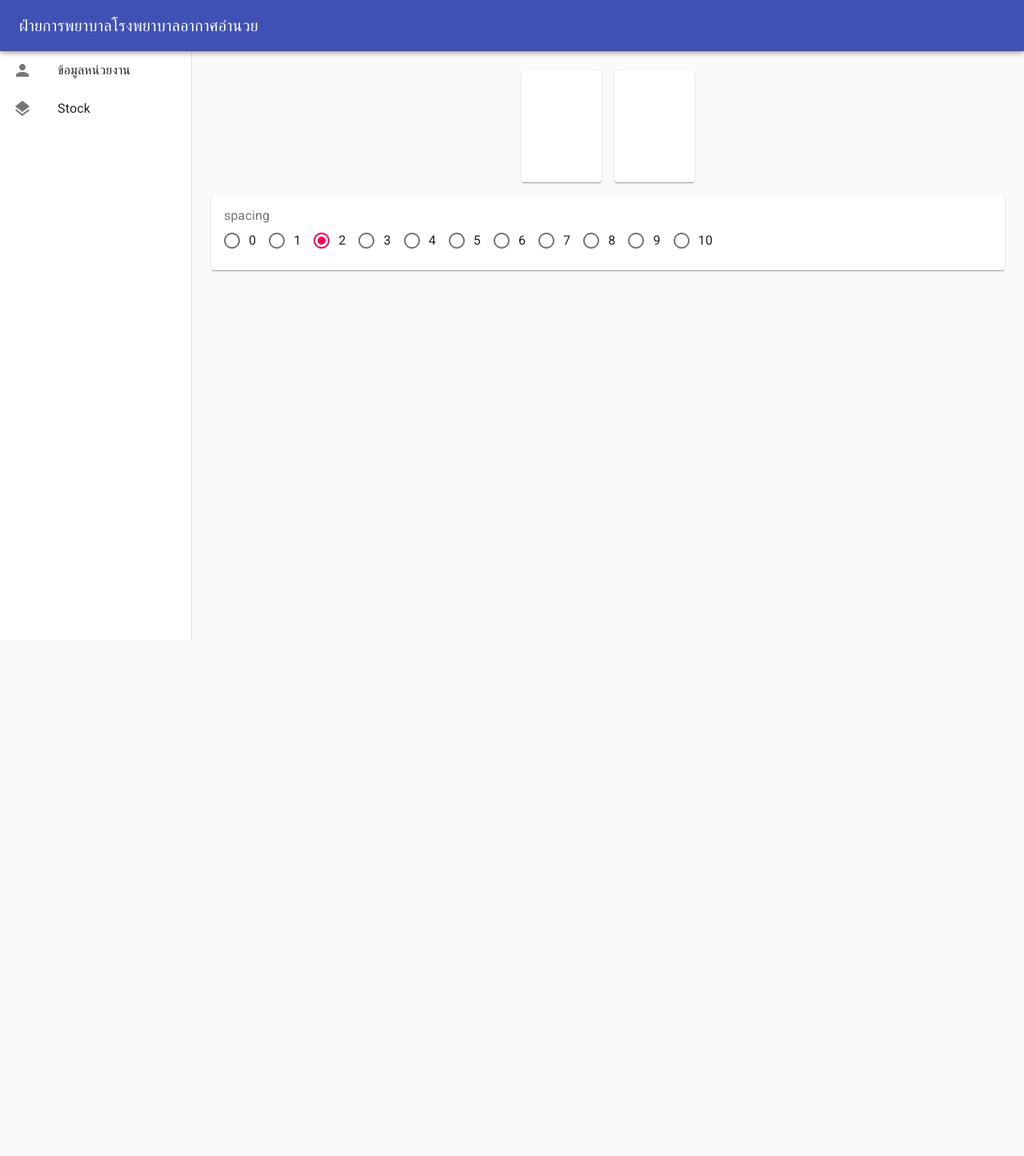
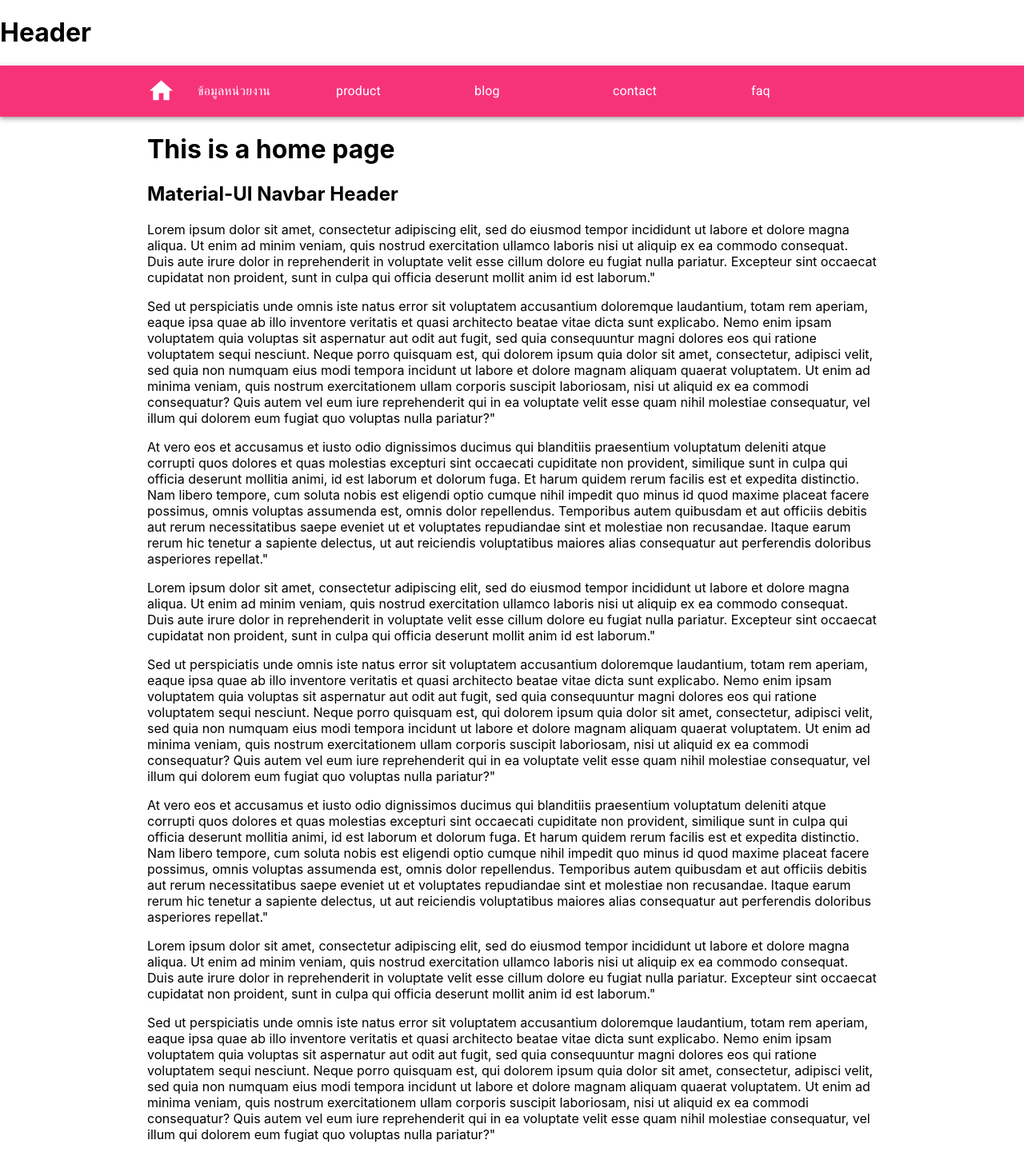
Before and after one commit to yeawyow/web-nures, a React (Create React App) app: page / in a window 1280 px wide. Shown: the top 1446 px of the page at 80% size. Before the commit the page ends 800 px from the top, so only its background shows below. Built offline with nearby package versions, Linux system fonts and the light colour scheme.

Commit message:
pagemain

```diff
--- a/src/App.js
+++ b/src/App.js
@@ -1,40 +1,33 @@
-import React from "react";
-import Header from "./components/fragments/Header";
-import MenuLeft from "./components/fragments/MenuLeft";
-import Main from "./components/pages/Main";
-import { makeStyles } from "@material-ui/core/styles";
-import CssBaseline from "@material-ui/core/CssBaseline";
-import { BrowserRouter as Router, Switch, Route } from "react-router-dom";
-import Login from "./components/pages/Login";
-import { Toolbar } from "@material-ui/core";
-import About from "./components/pages/About";
-
-const useStyles = makeStyles((theme) => ({
-  root: {
-    display: "flex",
-  },
-  content: {
-    flexGrow: 1,
-    padding: theme.spacing(3),
-  },
-}));
+import React from 'react';
+import Header from './components/fragments/Header';
+import Main from './components/pages/Main';
+import { createMuiTheme, ThemeProvider } from '@material-ui/core/styles';
+import { BrowserRouter as Router, Switch, Route } from 'react-router-dom';
+import Login from './components/pages/Login';
+import About from './components/pages/About';
+import NavBar from './components/fragments/Navbar';
+import { green, orange } from '@material-ui/core/colors';
 
 export default function App() {
-  const classes = useStyles();
+	const theme = createMuiTheme({
+		palette: {
+			primary: {
+				500: '#f73378'
+			}
+		}
+	});
 	return (
-    <div className={classes.root}>
+		<div>
 			<Router>
+				<ThemeProvider theme={theme}>
 					<Header />
-        <CssBaseline />
-        <MenuLeft />
-        <main className={classes.content}>
-          <Toolbar />
+					<NavBar />
 					<Switch>
 						<Route exact path={`${process.env.PUBLIC_URL}/`} component={Main} />
-            <Route path={`${process.env.PUBLIC_URL}/About`} component={About} />
+						<Route path={`${process.env.PUBLIC_URL}/about`} component={About} />
 						<Route path={`${process.env.PUBLIC_URL}/login`} component={Login} />
 					</Switch>
-        </main>
+				</ThemeProvider>
 			</Router>
 		</div>
 	);
--- a/src/components/fragments/Header.js
+++ b/src/components/fragments/Header.js
@@ -1,48 +1,9 @@
-import React from "react";
-import { makeStyles } from "@material-ui/core/styles";
-import AppBar from "@material-ui/core/AppBar";
-import Toolbar from "@material-ui/core/Toolbar";
-import IconButton from "@material-ui/core/IconButton";
-import Typography from "@material-ui/core/Typography";
-import MenuIcon from "@material-ui/icons/Menu";
-const useStyles = makeStyles((theme) => ({
-  appBar: {
-    zIndex: theme.zIndex.drawer + 1,
-  },
-  menuButton: {
-    marginRight: theme.spacing(2),
-    [theme.breakpoints.up("sm")]: {
-      display: "none",
-    },
-  },
-  closeMenuButton: {
-    marginRight: "auto",
-    marginLeft: 0,
-  },
-}));
+import React from 'react';
 
 export default function Header() {
-  const classes = useStyles();
-
-  function handleDrawerToggle() {
-    //  setMobileOpen(!mobileOpen);
-  }
-  return (
-    <AppBar position="fixed" className={classes.appBar}>
-      <Toolbar>
-        <IconButton
-          color="inherit"
-          aria-label="Open drawer"
-          edge="start"
-          onClick={handleDrawerToggle}
-          className={classes.menuButton}
-        >
-          <MenuIcon />
-        </IconButton>
-        <Typography variant="h6" noWrap>
-          ฝ่ายการพยาบาลโรงพยาบาลอากาศอำนวย
-        </Typography>
-      </Toolbar>
-    </AppBar>
-  );
+	return (
+		<div>
+			<h1>Header</h1>
+		</div>
+	);
 }
--- a/src/components/fragments/MenuLeft.js
+++ b/src/components/fragments/MenuLeft.js
@@ -1,46 +1,39 @@
-import React from "react";
-import Drawer from "@material-ui/core/Drawer";
-import ListItem from "@material-ui/core/ListItem";
-import ListItemIcon from "@material-ui/core/ListItemIcon";
-import ListItemText from "@material-ui/core/ListItemText";
-import { makeStyles, useTheme } from "@material-ui/core/styles";
-import List from "@material-ui/core/List";
-import Toolbar from "@material-ui/core/Toolbar";
-import { NavLink } from "react-router-dom";
-import Hidden from "@material-ui/core/Hidden";
-import IconButton from "@material-ui/core/IconButton";
-import CloseIcon from "@material-ui/icons/Close";
+import React from 'react';
+import Drawer from '@material-ui/core/Drawer';
+import ListItem from '@material-ui/core/ListItem';
+import ListItemIcon from '@material-ui/core/ListItemIcon';
+import ListItemText from '@material-ui/core/ListItemText';
+import { makeStyles, useTheme } from '@material-ui/core/styles';
+import List from '@material-ui/core/List';
+import Toolbar from '@material-ui/core/Toolbar';
+import { NavLink } from 'react-router-dom';
+import Hidden from '@material-ui/core/Hidden';
+import IconButton from '@material-ui/core/IconButton';
+import CloseIcon from '@material-ui/icons/Close';
+import HomeIcon from '@material-ui/icons/Home';
 
-import {
-  Layers as LayersIcon,
-  BarChart as BarChartIcon,
-  Person as PersonIcon,
-} from "@material-ui/icons";
+import { Layers as LayersIcon, BarChart as BarChartIcon, Person as PersonIcon } from '@material-ui/icons';
 
 const drawerWidth = 240;
 
 const useStyles = makeStyles((theme) => ({
-  root: {
-    display: "flex",
-  },
 	drawer: {
-    [theme.breakpoints.up("sm")]: {
+		[theme.breakpoints.up('sm')]: {
 			width: drawerWidth,
-      flexShrink: 0,
-    },
+			flexShrink: 0
+		}
 	},
 	drawerPaper: {
-    width: drawerWidth,
+		width: drawerWidth
 	},
 	drawerContainer: {
-    overflow: "auto",
-  },
+		overflow: 'auto'
+	}
 }));
 export default function MenuLeft() {
-  const listMenu = [{ name: "หน้าหลัก", link: "/login" }];
 	const classes = useStyles();
 	const theme = useTheme();
-  const [mobileOpen, setMobileOpen] = React.useState(false);
+	const [ mobileOpen, setMobileOpen ] = React.useState(false);
 
 	function handleDrawerToggle() {
 		setMobileOpen(!mobileOpen);
@@ -48,6 +41,18 @@ export default function MenuLeft() {
 
 	const drawer = (
 		<div>
+			<ListItem
+				component={NavLink}
+				to={`${process.env.PUBLIC_URL}/`}
+				button
+				key="main"
+				activeClassName={classes.isActive}
+			>
+				<ListItemIcon>
+					<HomeIcon />
+				</ListItemIcon>
+				<ListItemText primary="หน้าหลัก" />
+			</ListItem>
 			<ListItem
 				component={NavLink}
 				to={`${process.env.PUBLIC_URL}/about`}
@@ -79,20 +84,17 @@ export default function MenuLeft() {
 			<Hidden smUp implementation="css">
 				<Drawer
 					variant="temporary"
-          anchor={theme.direction === "rtl" ? "right" : "left"}
+					anchor={theme.direction === 'rtl' ? 'right' : 'left'}
 					open={mobileOpen}
 					onClose={handleDrawerToggle}
 					classes={{
-            paper: classes.drawerPaper,
+						paper: classes.drawerPaper
 					}}
 					ModalProps={{
-            keepMounted: true, // Better open performance on mobile.
+						keepMounted: true // Better open performance on mobile.
 					}}
 				>
-          <IconButton
-            onClick={handleDrawerToggle}
-            className={classes.closeMenuButton}
-          >
+					<IconButton onClick={handleDrawerToggle} className={classes.closeMenuButton}>
 						<CloseIcon />
 					</IconButton>
 					{drawer}
@@ -103,7 +105,7 @@ export default function MenuLeft() {
 					className={classes.drawer}
 					variant="permanent"
 					classes={{
-            paper: classes.drawerPaper,
+						paper: classes.drawerPaper
 					}}
 				>
 					<Toolbar />
--- /dev/null
+++ b/src/components/fragments/Navbar.js
@@ -0,0 +1,59 @@
+import React from 'react';
+import { makeStyles } from '@material-ui/core/styles';
+import { IconButton, List, ListItem, ListItemText, Container, AppBar, Toolbar } from '@material-ui/core';
+import { Home } from '@material-ui/icons';
+import { NavLink } from 'react-router-dom';
+
+const useStyles = makeStyles((theme) => ({
+	navbarDisplayFlex: {
+		display: `flex`,
+		justifyContent: `space-between`
+	},
+	navDisplayFlex: {
+		display: `flex`,
+		justifyContent: `space-between`,
+		width: '100%'
+	},
+	linkText: {
+		textDecoration: `none`,
+		textTransform: `uppercase`,
+		color: `white`
+	}
+}));
+
+const navLinks = [
+	{ title: `ข้อมูลหน่วยงาน`, path: `/about` },
+	{ title: `product`, path: `/` },
+	{ title: `blog`, path: `/blog` },
+	{ title: `contact`, path: `/contact` },
+	{ title: `faq`, path: `/faq` }
+];
+function NavBar() {
+	const classes = useStyles();
+
+	return (
+		<AppBar position="static">
+			<Toolbar>
+				<Container maxWidth="md" className={classes.navbarDisplayFlex}>
+					<IconButton edge="start" color="inherit" aria-label="home">
+						<Home fontSize="large" />
+					</IconButton>
+					<List component="nav" aria-labelledby="main navigation" className={classes.navDisplayFlex}>
+						{navLinks.map(({ title, path }) => (
+							<ListItem
+								component={NavLink}
+								button
+								to={`${process.env.PUBLIC_URL}` + `${path}`}
+								key={title}
+							>
+								<ListItemText primary={title} />
+							</ListItem>
+						))}
+					</List>
+				</Container>
+			</Toolbar>
+		</AppBar>
+	);
+}
+
+export default NavBar;
--- a/src/components/pages/About.js
+++ b/src/components/pages/About.js
@@ -1,12 +1,15 @@
-import React from "react";
-import { Link, Route, useParams, useRouteMatch } from "react-router-dom";
-import NureStruct from "../fragments/NureStruct";
-import Visions from "../fragments/Visions";
+import React from 'react';
+import { Link, Route, useParams, useRouteMatch } from 'react-router-dom';
+import NureStruct from '../fragments/NureStruct';
+import Visions from '../fragments/Visions';
+import { Container } from '@material-ui/core';
 
 const About = () => {
 	const { url, path } = useRouteMatch();
 	return (
 		<div>
+			<Container maxWidth="md">
+				<h1>ข้อมูลหน่วยงาน</h1>
 				<ul>
 					<li>
 						<Link to={`${url}/vision`}>วิสัยทัศน์ พันธกิจ</Link>
@@ -17,6 +20,7 @@ const About = () => {
 				</ul>
 				<Route exact path={`${path}/vision`} component={Visions} />
 				<Route exact path={`${path}/nurseStruct`} component={NureStruct} />
+			</Container>
 		</div>
 	);
 };
--- a/src/components/pages/Main.js
+++ b/src/components/pages/Main.js
@@ -1,69 +1,107 @@
-import React from "react";
-import { makeStyles } from "@material-ui/core/styles";
-import Grid from "@material-ui/core/Grid";
-import FormLabel from "@material-ui/core/FormLabel";
-import FormControlLabel from "@material-ui/core/FormControlLabel";
-import RadioGroup from "@material-ui/core/RadioGroup";
-import Radio from "@material-ui/core/Radio";
-import Paper from "@material-ui/core/Paper";
-
-const useStyles = makeStyles((theme) => ({
-  root: {
-    flexGrow: 1,
-  },
-  paper: {
-    height: 140,
-    width: 100,
-  },
-  control: {
-    padding: theme.spacing(2),
-  },
-}));
+import React from 'react';
+import { makeStyles } from '@material-ui/core/styles';
+import Grid from '@material-ui/core/Grid';
+import FormLabel from '@material-ui/core/FormLabel';
+import FormControlLabel from '@material-ui/core/FormControlLabel';
+import RadioGroup from '@material-ui/core/RadioGroup';
+import Radio from '@material-ui/core/Radio';
+import Paper from '@material-ui/core/Paper';
+import { Container } from '@material-ui/core';
 
 export default function Main() {
-  const [spacing, setSpacing] = React.useState(2);
-  const classes = useStyles();
-
-  const handleChange = (event) => {
-    setSpacing(Number(event.target.value));
-  };
-
-  return (
-    <Grid container className={classes.root} spacing={2}>
-      <Grid item xs={12}>
-        <Grid container justify="center" spacing={spacing}>
-          {[0, 1].map((value) => (
-            <Grid key={value} item>
-              <Paper className={classes.paper} />
-            </Grid>
-          ))}
-        </Grid>
-      </Grid>
-      <Grid item xs={12}>
-        <Paper className={classes.control}>
-          <Grid container>
-            <Grid item>
-              <FormLabel>spacing</FormLabel>
-              <RadioGroup
-                name="spacing"
-                aria-label="spacing"
-                value={spacing.toString()}
-                onChange={handleChange}
-                row
-              >
-                {[0, 1, 2, 3, 4, 5, 6, 7, 8, 9, 10].map((value) => (
-                  <FormControlLabel
-                    key={value}
-                    value={value.toString()}
-                    control={<Radio />}
-                    label={value.toString()}
-                  />
-                ))}
-              </RadioGroup>
-            </Grid>
-          </Grid>
-        </Paper>
-      </Grid>
-    </Grid>
-  );
+	return (
+		<div>
+			<Container maxWidth="md">
+				<h1>This is a home page</h1>
+				<h2>Material-UI Navbar Header</h2>
+				<p>
+					Lorem ipsum dolor sit amet, consectetur adipiscing elit, sed do eiusmod tempor incididunt ut labore
+					et dolore magna aliqua. Ut enim ad minim veniam, quis nostrud exercitation ullamco laboris nisi ut
+					aliquip ex ea commodo consequat. Duis aute irure dolor in reprehenderit in voluptate velit esse
+					cillum dolore eu fugiat nulla pariatur. Excepteur sint occaecat cupidatat non proident, sunt in
+					culpa qui officia deserunt mollit anim id est laborum."
+				</p>
+				<p>
+					Sed ut perspiciatis unde omnis iste natus error sit voluptatem accusantium doloremque laudantium,
+					totam rem aperiam, eaque ipsa quae ab illo inventore veritatis et quasi architecto beatae vitae
+					dicta sunt explicabo. Nemo enim ipsam voluptatem quia voluptas sit aspernatur aut odit aut fugit,
+					sed quia consequuntur magni dolores eos qui ratione voluptatem sequi nesciunt. Neque porro quisquam
+					est, qui dolorem ipsum quia dolor sit amet, consectetur, adipisci velit, sed quia non numquam eius
+					modi tempora incidunt ut labore et dolore magnam aliquam quaerat voluptatem. Ut enim ad minima
+					veniam, quis nostrum exercitationem ullam corporis suscipit laboriosam, nisi ut aliquid ex ea
+					commodi consequatur? Quis autem vel eum iure reprehenderit qui in ea voluptate velit esse quam nihil
+					molestiae consequatur, vel illum qui dolorem eum fugiat quo voluptas nulla pariatur?"
+				</p>
+				<p>
+					At vero eos et accusamus et iusto odio dignissimos ducimus qui blanditiis praesentium voluptatum
+					deleniti atque corrupti quos dolores et quas molestias excepturi sint occaecati cupiditate non
+					provident, similique sunt in culpa qui officia deserunt mollitia animi, id est laborum et dolorum
+					fuga. Et harum quidem rerum facilis est et expedita distinctio. Nam libero tempore, cum soluta nobis
+					est eligendi optio cumque nihil impedit quo minus id quod maxime placeat facere possimus, omnis
+					voluptas assumenda est, omnis dolor repellendus. Temporibus autem quibusdam et aut officiis debitis
+					aut rerum necessitatibus saepe eveniet ut et voluptates repudiandae sint et molestiae non
+					recusandae. Itaque earum rerum hic tenetur a sapiente delectus, ut aut reiciendis voluptatibus
+					maiores alias consequatur aut perferendis doloribus asperiores repellat."
+				</p>
+				<p>
+					Lorem ipsum dolor sit amet, consectetur adipiscing elit, sed do eiusmod tempor incididunt ut labore
+					et dolore magna aliqua. Ut enim ad minim veniam, quis nostrud exercitation ullamco laboris nisi ut
+					aliquip ex ea commodo consequat. Duis aute irure dolor in reprehenderit in voluptate velit esse
+					cillum dolore eu fugiat nulla pariatur. Excepteur sint occaecat cupidatat non proident, sunt in
+					culpa qui officia deserunt mollit anim id est laborum."
+				</p>
+				<p>
+					Sed ut perspiciatis unde omnis iste natus error sit voluptatem accusantium doloremque laudantium,
+					totam rem aperiam, eaque ipsa quae ab illo inventore veritatis et quasi architecto beatae vitae
+					dicta sunt explicabo. Nemo enim ipsam voluptatem quia voluptas sit aspernatur aut odit aut fugit,
+					sed quia consequuntur magni dolores eos qui ratione voluptatem sequi nesciunt. Neque porro quisquam
+					est, qui dolorem ipsum quia dolor sit amet, consectetur, adipisci velit, sed quia non numquam eius
+					modi tempora incidunt ut labore et dolore magnam aliquam quaerat voluptatem. Ut enim ad minima
+					veniam, quis nostrum exercitationem ullam corporis suscipit laboriosam, nisi ut aliquid ex ea
+					commodi consequatur? Quis autem vel eum iure reprehenderit qui in ea voluptate velit esse quam nihil
+					molestiae consequatur, vel illum qui dolorem eum fugiat quo voluptas nulla pariatur?"
+				</p>
+				<p>
+					At vero eos et accusamus et iusto odio dignissimos ducimus qui blanditiis praesentium voluptatum
+					deleniti atque corrupti quos dolores et quas molestias excepturi sint occaecati cupiditate non
+					provident, similique sunt in culpa qui officia deserunt mollitia animi, id est laborum et dolorum
+					fuga. Et harum quidem rerum facilis est et expedita distinctio. Nam libero tempore, cum soluta nobis
+					est eligendi optio cumque nihil impedit quo minus id quod maxime placeat facere possimus, omnis
+					voluptas assumenda est, omnis dolor repellendus. Temporibus autem quibusdam et aut officiis debitis
+					aut rerum necessitatibus saepe eveniet ut et voluptates repudiandae sint et molestiae non
+					recusandae. Itaque earum rerum hic tenetur a sapiente delectus, ut aut reiciendis voluptatibus
+					maiores alias consequatur aut perferendis doloribus asperiores repellat."
+				</p>
+				<p>
+					Lorem ipsum dolor sit amet, consectetur adipiscing elit, sed do eiusmod tempor incididunt ut labore
+					et dolore magna aliqua. Ut enim ad minim veniam, quis nostrud exercitation ullamco laboris nisi ut
+					aliquip ex ea commodo consequat. Duis aute irure dolor in reprehenderit in voluptate velit esse
+					cillum dolore eu fugiat nulla pariatur. Excepteur sint occaecat cupidatat non proident, sunt in
+					culpa qui officia deserunt mollit anim id est laborum."
+				</p>
+				<p>
+					Sed ut perspiciatis unde omnis iste natus error sit voluptatem accusantium doloremque laudantium,
+					totam rem aperiam, eaque ipsa quae ab illo inventore veritatis et quasi architecto beatae vitae
+					dicta sunt explicabo. Nemo enim ipsam voluptatem quia voluptas sit aspernatur aut odit aut fugit,
+					sed quia consequuntur magni dolores eos qui ratione voluptatem sequi nesciunt. Neque porro quisquam
+					est, qui dolorem ipsum quia dolor sit amet, consectetur, adipisci velit, sed quia non numquam eius
+					modi tempora incidunt ut labore et dolore magnam aliquam quaerat voluptatem. Ut enim ad minima
+					veniam, quis nostrum exercitationem ullam corporis suscipit laboriosam, nisi ut aliquid ex ea
+					commodi consequatur? Quis autem vel eum iure reprehenderit qui in ea voluptate velit esse quam nihil
+					molestiae consequatur, vel illum qui dolorem eum fugiat quo voluptas nulla pariatur?"
+				</p>
+				<p>
+					At vero eos et accusamus et iusto odio dignissimos ducimus qui blanditiis praesentium voluptatum
+					deleniti atque corrupti quos dolores et quas molestias excepturi sint occaecati cupiditate non
+					provident, similique sunt in culpa qui officia deserunt mollitia animi, id est laborum et dolorum
+					fuga. Et harum quidem rerum facilis est et expedita distinctio. Nam libero tempore, cum soluta nobis
+					est eligendi optio cumque nihil impedit quo minus id quod maxime placeat facere possimus, omnis
+					voluptas assumenda est, omnis dolor repellendus. Temporibus autem quibusdam et aut officiis debitis
+					aut rerum necessitatibus saepe eveniet ut et voluptates repudiandae sint et molestiae non
+					recusandae. Itaque earum rerum hic tenetur a sapiente delectus, ut aut reiciendis voluptatibus
+					maiores alias consequatur aut perferendis doloribus asperiores repellat."
+				</p>
+			</Container>
+		</div>
+	);
 }
```
Lines whose indentation alone changed are shown as unchanged.
